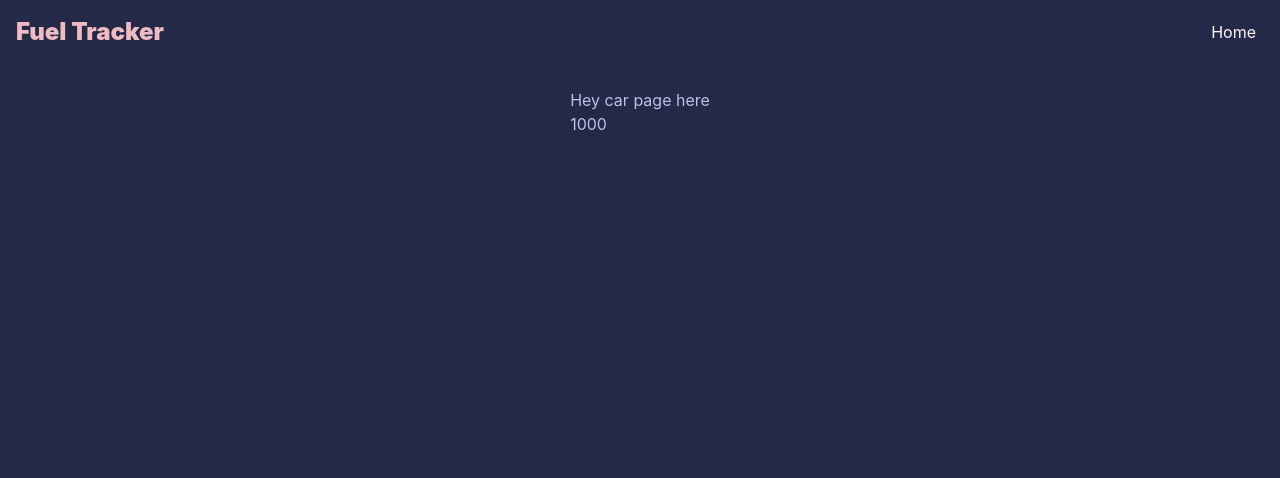
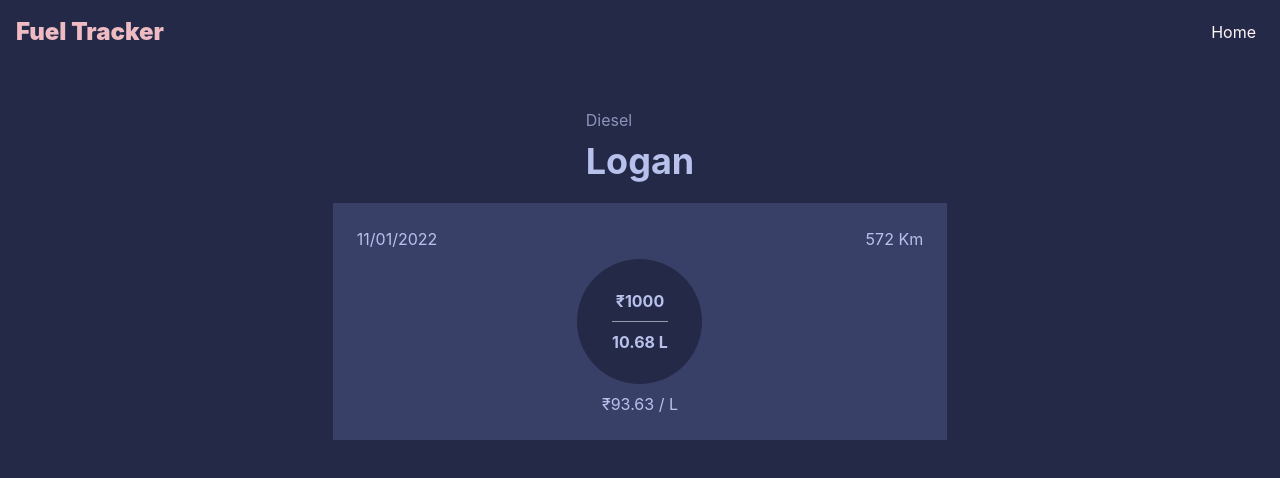
Before and after one commit to bonniesimon/fuel-tracker, a React (Create React App) app: page /car/0 in a window 1280 px wide. Shown: the top 478 px of the page. Built offline with nearby package versions, Linux system fonts and the light colour scheme.

Commit message:
UI: Implement fuel entry page

```diff
--- /dev/null
+++ b/src/components/FuelEntry.tsx
@@ -0,0 +1,24 @@
+import { Box, Circle, Divider, HStack, Spacer, Text, VStack } from "@chakra-ui/react"
+import { FC } from "react"
+import { FuelEntryType } from "../context/CarsContext"
+
+const FuelEntry: FC<FuelEntryType> = ({carID, amount, kilometerReading, entryDate, litres, pricePerLitre}) => {
+	return (
+		<VStack p="6" w="60%" mx="auto" bgColor="brand.backgroundLight">
+			<HStack w="100%" justify="space-between">
+				<Text>{entryDate}</Text>
+				<Text>{kilometerReading} Km</Text>
+			</HStack>
+			<Circle size="125px" bgColor="brand.background">
+				<VStack>
+					<Text fontWeight="bold">₹{amount}</Text>
+					<Divider size="xl"/>
+					<Text fontWeight="bold">{litres} L</Text>
+				</VStack>
+			</Circle>
+			<Text>₹{pricePerLitre} / L</Text>
+		</VStack>
+	)
+}
+
+export default FuelEntry
--- a/src/views/Car.tsx
+++ b/src/views/Car.tsx
@@ -1,5 +1,7 @@
+import { Heading, VStack, Text, Box, Center } from "@chakra-ui/react";
 import { useContext, useEffect, useState } from "react";
 import { useParams } from "react-router-dom"
+import FuelEntry from "../components/FuelEntry";
 import CarsContext, { FuelEntryType, CarType } from "../context/CarsContext";
 
 	const Car = () => {
@@ -10,7 +12,7 @@ import CarsContext, { FuelEntryType, CarType } from "../context/CarsContext";
 		}
 		const {state} = useContext(CarsContext);
 
-		const [carDetail, setCarDetail] = useState<CarType[]>();
+		const [carDetail, setCarDetail] = useState<CarType>();
 		const [carFuelEntries, setCarFuelEntries] = useState<FuelEntryType[]>();
 
 		useEffect(() => {
@@ -18,17 +20,29 @@ import CarsContext, { FuelEntryType, CarType } from "../context/CarsContext";
 			setCarFuelEntries(fuelEntriesOfCarFromState);
 
 			const carDetailsFromState = state.cars.filter(car => car.id === carid);
-			setCarDetail(carDetailsFromState);
+			setCarDetail(carDetailsFromState[0]);
 		}, []);
 
 
 		return (
-			<div>
-				<h1>Hey car page here</h1>
+			<Box w="80%">
+				<Center my="5">
+				<VStack align="flex-start" justify="center">
+					<Text opacity="0.7">{carDetail?.fuelType}</Text>
+					<Heading>{carDetail?.carName}</Heading>
+				</VStack>
+				</Center>
 				{carFuelEntries?.map(fuelEntry =>
-						<h1 key={fuelEntry.carID}>{fuelEntry.amount}</h1>
+						<FuelEntry
+							carID={fuelEntry.carID}
+							entryDate={fuelEntry.entryDate}
+							amount={fuelEntry.amount}
+							kilometerReading={fuelEntry.kilometerReading}
+							litres={fuelEntry.litres}
+							pricePerLitre={fuelEntry.pricePerLitre}
+						/>
 					)}
-			</div>
+			</Box>
 		)
 	}
 
```
